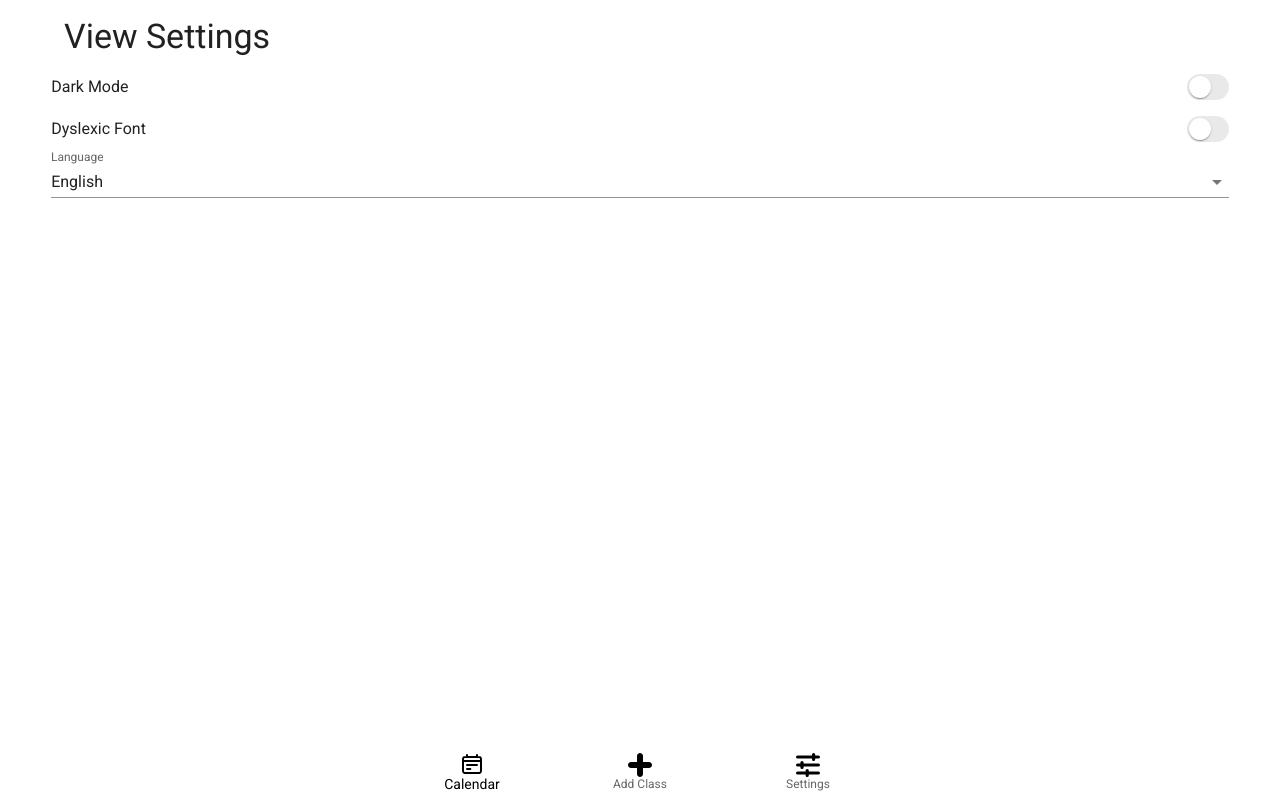
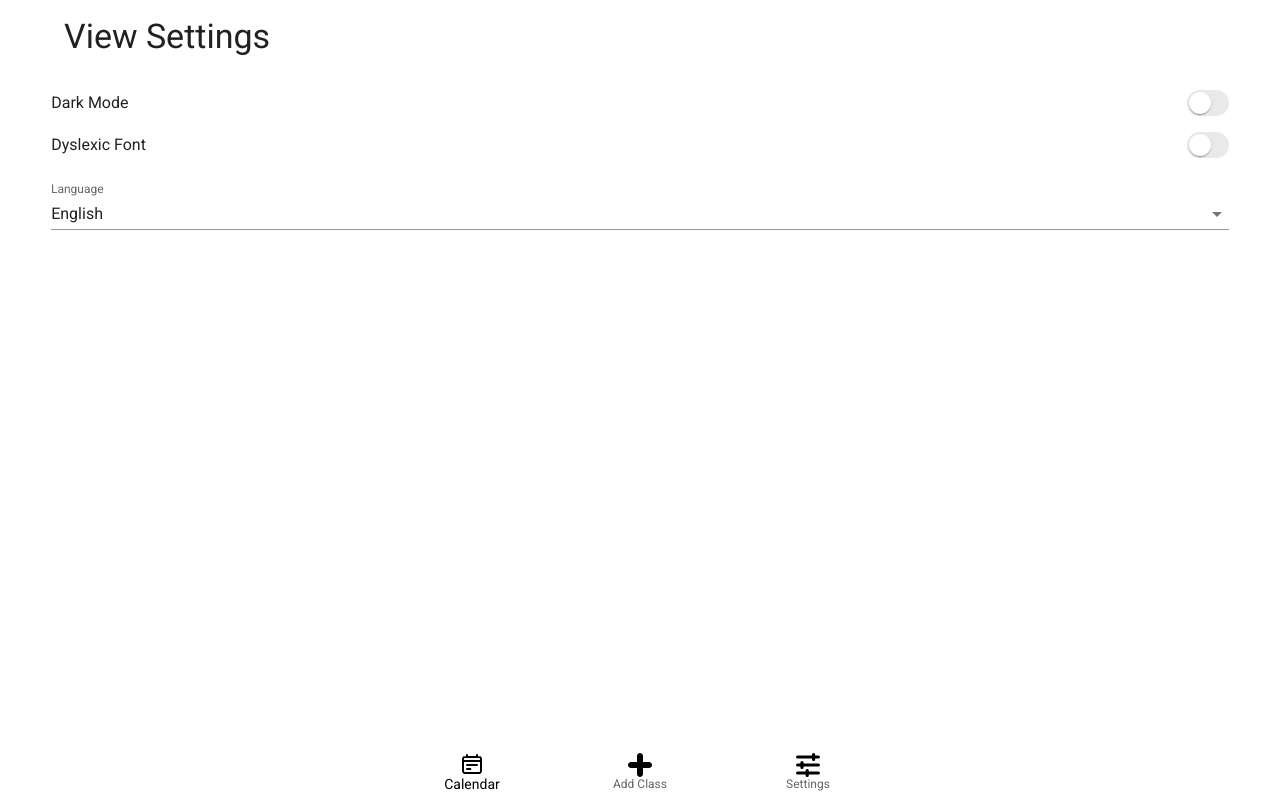
Before and after one commit to DOOdate/DOOdate, a React (Vite) app in the folder frontend/: page /settings in a window 1280 px wide. Built offline with nearby package versions, Linux system fonts and the light colour scheme; a web font is replaced by a local one.

Commit message:
change margins on settings to look better

```diff
--- a/frontend/src/settings.jsx
+++ b/frontend/src/settings.jsx
@@ -150,8 +150,8 @@ function Settings(){
             color: 'text.primary',
         }}
         >
-            <Typography sx={{ml: '5vw', mt: '2vh'}}align="left" variant="h4">{t('View Settings')}</Typography>
-            <FormGroup>
+            <Typography sx={{ml: '5vw', my: '2vh'}}align="left" variant="h4">{t('View Settings')}</Typography>
+            <FormGroup sx={{mb: '2vh'}}>
                 <FormControlLabel sx={{display: 'flex', mt: '2vh', mx: '4vw', justifyContent: 'space-between'}} control={<IOSSwitch checked={checked} onChange={handleChange}  />} label={t('Dark Mode')} labelPlacement='start'/>
                 <FormControlLabel sx={{display: 'flex', mt: '2vh', mx: '4vw', justifyContent: 'space-between'}} control={<IOSSwitch checked={Fontchecked} onChange={FonthandleChange}  />} label={t('Dyslexic Font')} labelPlacement='start'/>
             </FormGroup>
```
